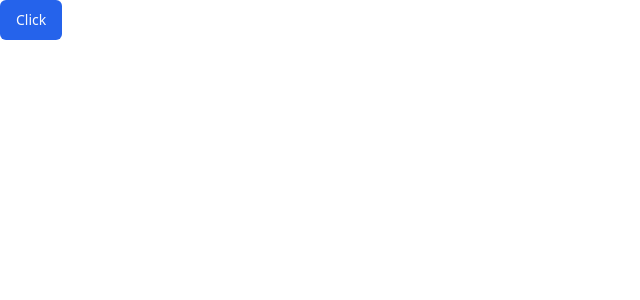
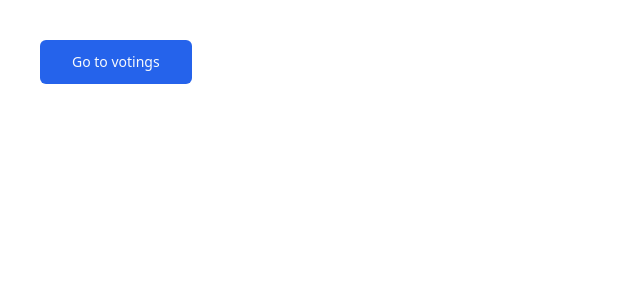
Before and after one commit to Acateel/gamified-voting-system-front-end, a Next.js app: page / in a window 1280 px wide. Shown: the top 300 px of the page, without its empty margins (0-640 px from the left). Built offline with nearby package versions, Linux system fonts and the light colour scheme.

Commit message:
feat: add voting page

```diff
--- a/app/page.tsx
+++ b/app/page.tsx
@@ -1,11 +1,12 @@
 import { Button } from "@/components/ui/button";
+import Link from "next/link";
 
 export default function Home() {
   return (
-    <div>
-      <Button>
-        Click
-      </Button>
-    </div>
+    <Button size='lg' className="m-10">
+      <Link href="/voting">
+        Go to votings
+      </Link>
+    </Button>
   )
 }
--- /dev/null
+++ b/app/voting/[votingId]/page.tsx
@@ -0,0 +1,12 @@
+import { votingApi } from "@/lib/votingApi"
+
+export default async function VotingPage({
+  params,
+}: {
+  params: { votingId: string }
+}) {
+  const votingId = +params.votingId
+  const voting = (await votingApi.get(`/voting/${votingId}`)).data
+
+  return <div>{JSON.stringify(voting)}</div>
+}
--- /dev/null
+++ b/app/voting/page.tsx
@@ -0,0 +1,23 @@
+import { votingApi } from '@/lib/votingApi'
+import Link from 'next/link'
+
+export default async function VotingList() {
+  const votingsRaw = (await votingApi.get('/voting')).data
+
+  const renderList = (votings: any[]) => {
+    return votings.map((voting) => (
+      <li key={voting.id}>
+        <Link href={`/voting/${voting.id}`}>
+          <h1 className="font-bold">{voting.title}</h1>
+          <p>{voting.details}</p>
+        </Link>
+      </li>
+    ))
+  }
+
+  return (
+    <div>
+      <ul>{renderList(votingsRaw)}</ul>
+    </div>
+  )
+}
```
